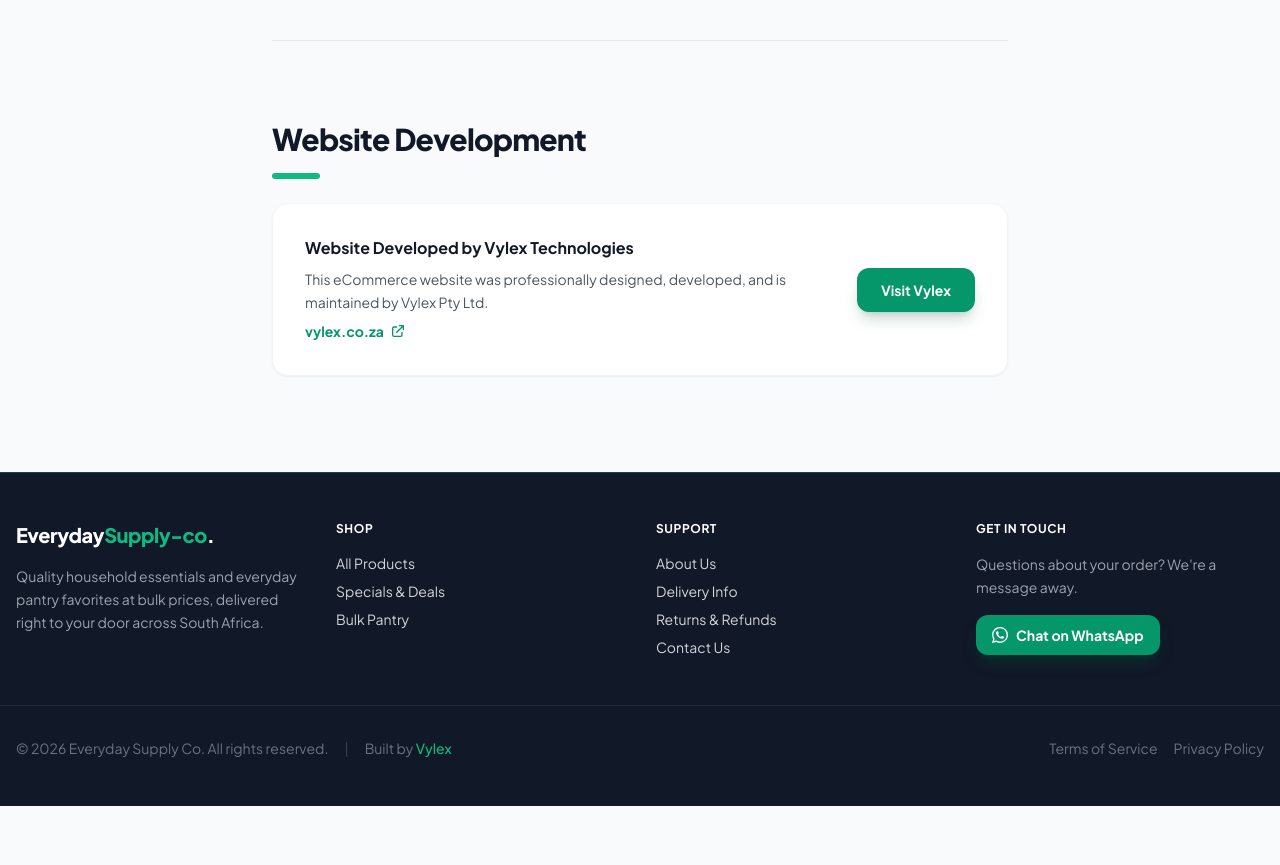
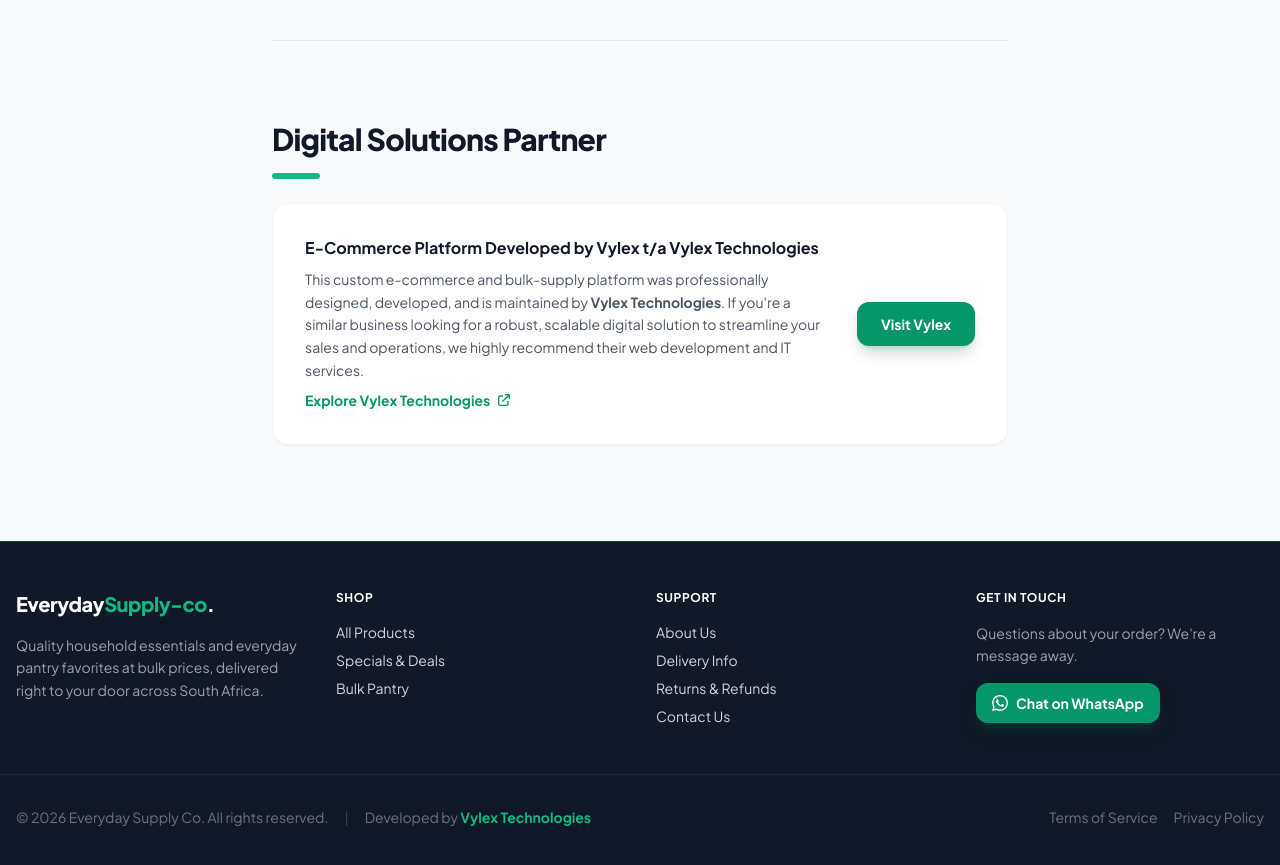
Before and after one commit to mthembuavuyile/Everyday-Supply-Co, a website with bundled scripts: page info.html in a window 1280 px wide. Shown: the part 3460-4325 px from the top of the page. Before the commit the page ends 4266 px from the top, so only its background shows below. Built offline with nearby package versions, Linux system fonts and the light colour scheme.

Commit message:
refactor: update developer branding and enhance information details across pages

```diff
--- a/info.html
+++ b/info.html
@@ -274,7 +274,7 @@
     <section id="developer" class="space-y-6 scroll-mt-40">
       <div class="space-y-4">
         <h2 class="text-3xl font-extrabold text-gray-900 tracking-tight">
-          Website Development
+          Digital Solutions Partner
         </h2>
 
         <div class="w-12 h-1.5 bg-emerald-500 rounded-full"></div>
@@ -285,16 +285,16 @@
 
         <div class="space-y-2">
           <h4 class="font-bold text-gray-900">
-            Website Developed by Vylex Technologies
+            E-Commerce Platform Developed by Vylex t/a Vylex Technologies
           </h4>
 
           <p class="text-sm text-gray-600 leading-relaxed">
-            This eCommerce website was professionally designed, developed, and is maintained by Vylex Pty Ltd.
+            This custom e-commerce and bulk-supply platform was professionally designed, developed, and is maintained by <strong>Vylex Technologies</strong>. If you're a similar business looking for a robust, scalable digital solution to streamline your sales and operations, we highly recommend their web development and IT services.
           </p>
 
-          <a href="https://vylex.co.za" target="_blank" rel="noopener"
-            class="inline-flex items-center gap-1.5 text-sm font-bold text-emerald-600 hover:text-emerald-500 transition-colors">
-            vylex.co.za
+          <a href="https://vylex.co.za" target="_blank" rel="noopener" title="Vylex t/a Vylex Technologies - Custom Web Development & IT Solutions"
+            class="inline-flex items-center gap-1.5 text-sm font-bold text-emerald-600 hover:text-emerald-500 transition-colors mt-2">
+            Explore Vylex Technologies
 
             <svg class="w-4 h-4" fill="none" stroke="currentColor" viewBox="0 0 24 24">
               <path stroke-linecap="round" stroke-linejoin="round" stroke-width="2"
@@ -367,8 +367,8 @@
       <div class="flex flex-col md:flex-row items-center gap-2 md:gap-4 text-center md:text-left">
         <p>&copy; 2026 Everyday Supply Co. All rights reserved.</p>
         <span class="hidden md:inline text-gray-700">|</span>
-        <p>Built by <a href="https://vylex.co.za" target="_blank" rel="noopener"
-            class="text-emerald-500 hover:text-emerald-400 font-medium transition-colors">Vylex</a></p>
+        <p>Developed by <a href="https://vylex.co.za" target="_blank" rel="noopener"
+            class="text-emerald-500 hover:text-emerald-400 font-bold transition-colors" title="Vylex t/a Vylex Technologies - Custom Web Development & IT Solutions">Vylex Technologies</a></p>
       </div>
       <div class="flex gap-4">
         <a href="#terms" class="hover:text-white transition-colors">Terms of Service</a>
```
Also changed, not shown: 404.html (+2 -2 lines), index.html (+2 -2 lines).
